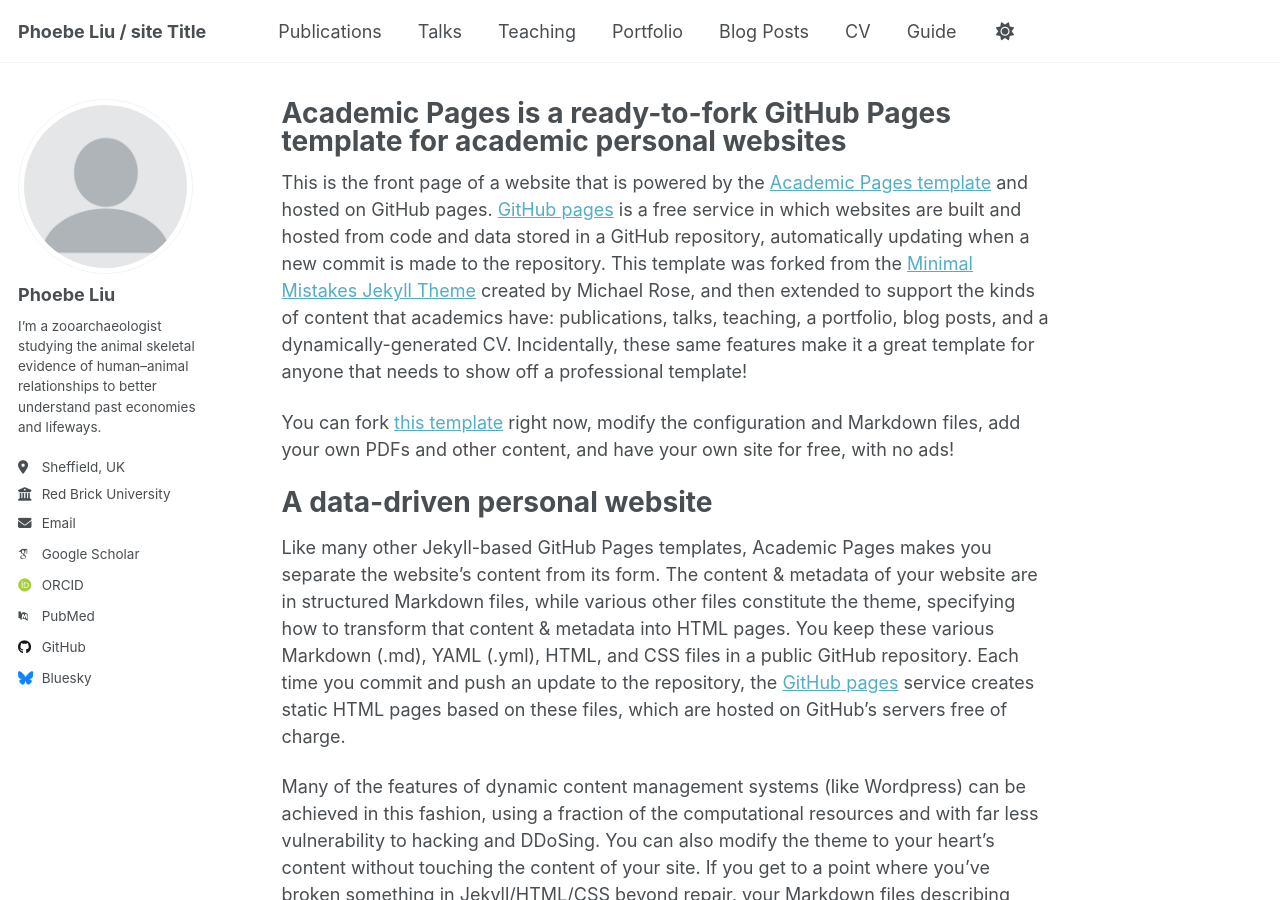
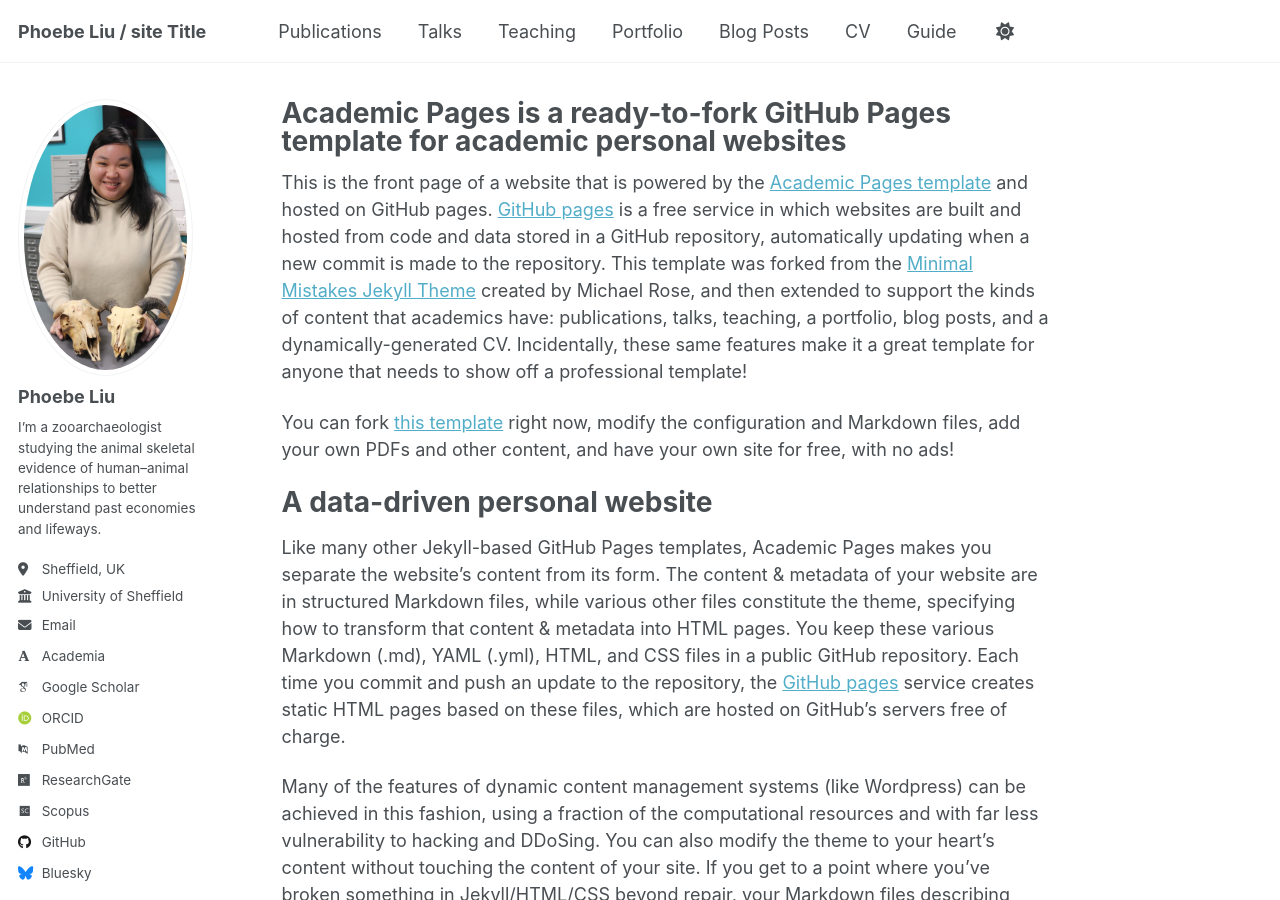
Before and after one commit to Phoebe-WCLiu/phoebe-wcliu.github.io, a Jekyll site: the page built from _pages/about.md, in a window 1280 px wide and 900 px high. Built offline with Jekyll 4.4.1, drawn with Linux system fonts in a browser that asks for light colours; some web fonts are replaced; a script that is not in the unit is left out.

Commit message:
Update _config.yml

```diff
--- a/_config.yml
+++ b/_config.yml
@@ -23,26 +23,26 @@ repository               : "phoebe-wcliu/phoebe-wcliu.github.io"
 #               Additional customization can be done by editing /_includes/author-profile.html
 author:
   # Biographic information
-  avatar           : "profile.png"
+  avatar           : "pfig-1.webp"
   name             : "Phoebe Liu"
   pronouns         : # example: "she/her"
   bio              : "I’m a zooarchaeologist studying the animal skeletal evidence of human–animal relationships to better understand past economies and lifeways."
   location         : "Sheffield, UK"
-  employer         : "Red Brick University"
+  employer         : "University of Sheffield"
   uri              : # URL
   email            : "phoebe.wcliu@gmail.com"
 
   # Academic websites
-  academia         : # URL
+  academia         : "https://sheffield.academia.edu/PhoebeLiu"
   arxiv            : # URL - Update with the correct link to your profile
-  googlescholar    : "https://scholar.google.com/citations?user=PS_CX0AAAAAJ"
+  googlescholar    : "https://scholar.google.com/citations?user=YCFv-gcAAAAJ&hl=en&authuser=1&oi=ao"
   inspire-hep      : # URL
   impactstory      : # URL
-  orcid            : "http://orcid.org/yourorcidurl"
+  orcid            : "https://orcid.org/0000-0003-3582-5267"
   semantic         : # URL
   pubmed           : "https://www.ncbi.nlm.nih.gov/pubmed/?term=john+snow"
-  researchgate     : # URL
-  scopus           : # URL
+  researchgate     : "https://www.researchgate.net/profile/Phoebe-Liu-13?ev=hdr_xprf"
+  scopus           : "https://www.scopus.com/authid/detail.uri?authorId=59202664100"
 
   # Repositories and software development
   bitbucket        : # Username - Update with your username on the site
```
